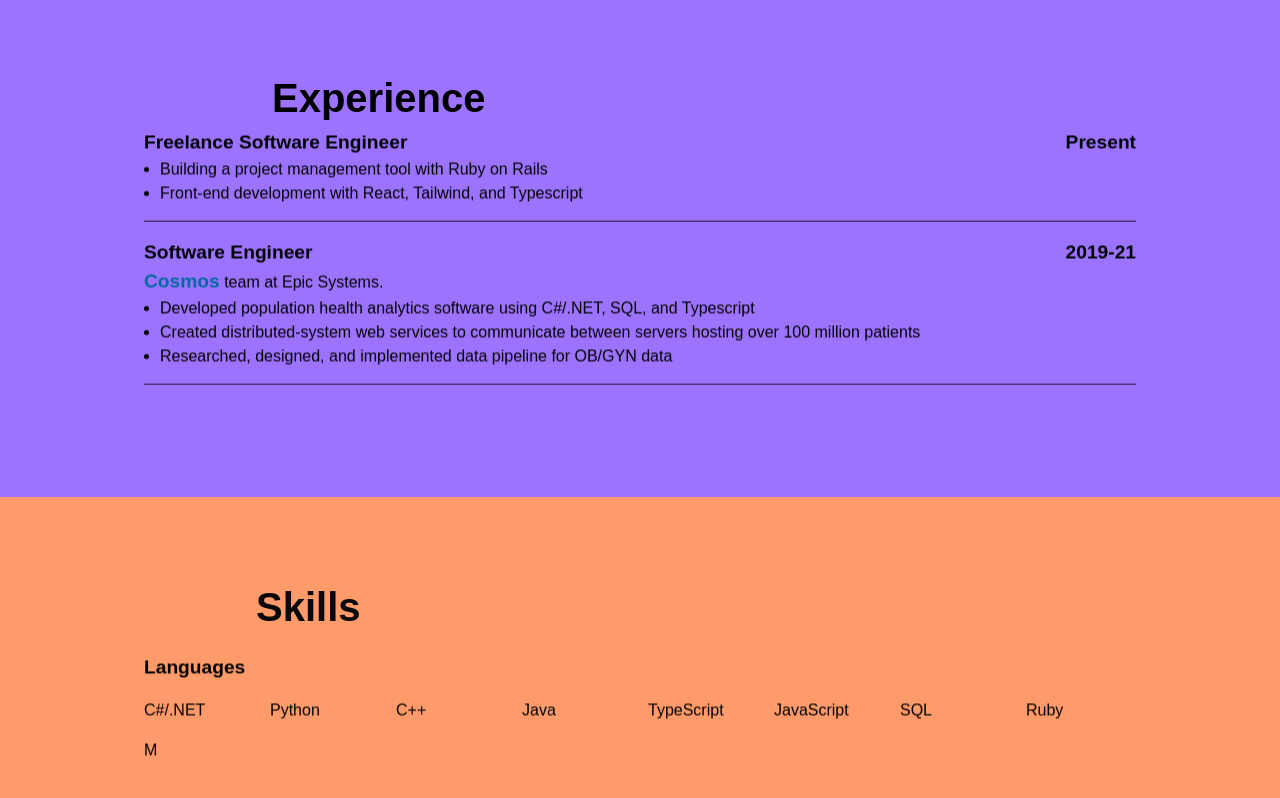
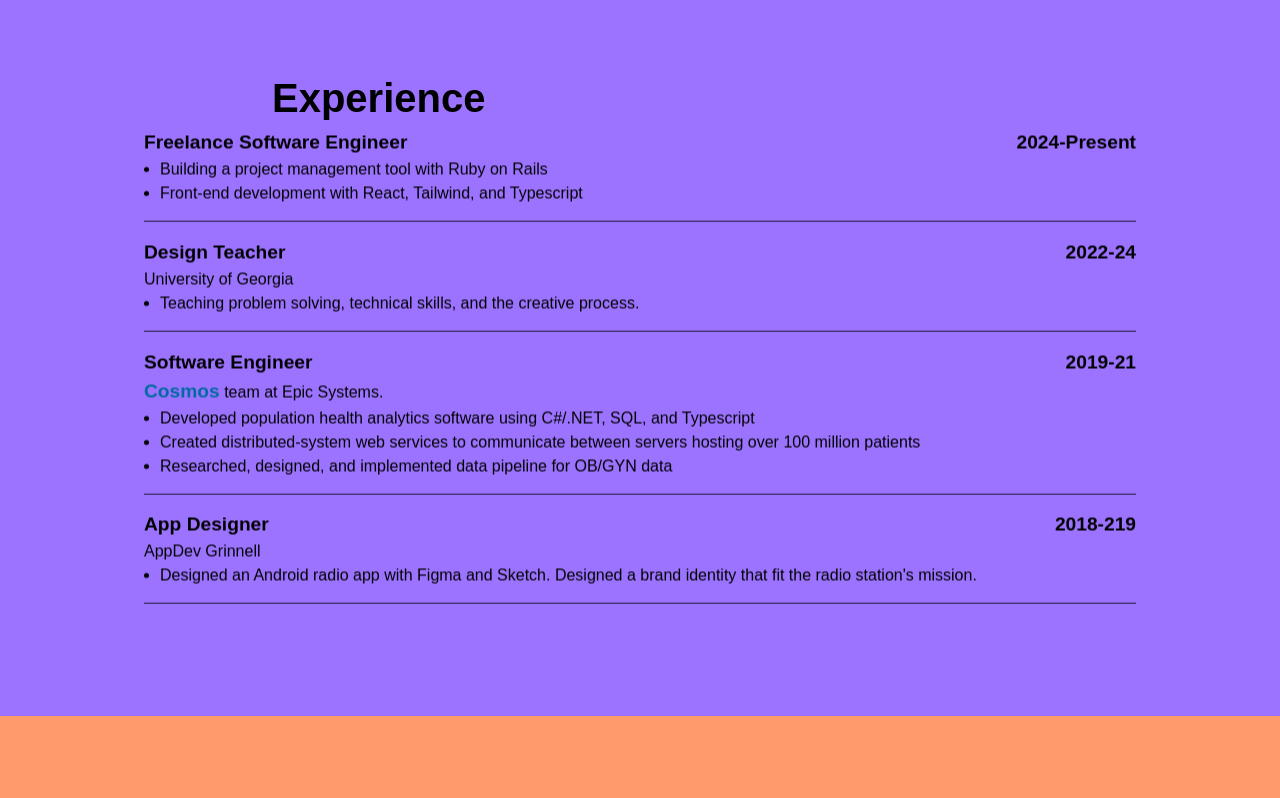
Before and after one commit to martincham/dev.martin, a React (Vite) app: page / in a window 1280 px wide. Shown: the part 1700-2498 px from the top of the page. Built offline with nearby package versions, Linux system fonts and the light colour scheme; a web font is replaced by a local one.

Commit message:
progress

```diff
--- a/src/sections/AboutSection.tsx
+++ b/src/sections/AboutSection.tsx
@@ -22,7 +22,7 @@ const AboutSection = () => {
             <a href="https://github.com/martincham">
               <div className="border-l border-black px-2 link ">GitHub</div>
             </a>
-            <a href="public/MartinChamberlinResume.pdf">
+            <a href="/MartinChamberlinResume.pdf">
               <div className="border-l border-black px-2 link ">Resume</div>
             </a>
           </div>
--- a/src/sections/ContactSection.tsx
+++ b/src/sections/ContactSection.tsx
@@ -2,7 +2,7 @@ const ContactSection = () => {
   return (
     <section id="contact" className="">
       <div className="mx-auto text-left  p-4">
-        <h2 className=" ml-[10vw] py-2">Thanks for visiting!</h2>
+        <h3 className=" ml-[10vw] py-2">Thanks for visiting!</h3>
         <div className="transition-all duration-150 text-turq text-lg font-semibold grid grid-cols-2 sm:grid-cols-4  lg:grid-cols-8 gap-4 my-8"></div>
       </div>
     </section>
--- a/src/sections/ExperienceSection.tsx
+++ b/src/sections/ExperienceSection.tsx
@@ -10,13 +10,31 @@ const ExperienceSection = () => {
           <div>
             <div className="flex justify-between">
               <h3 className="">Freelance Software Engineer</h3>
-              <h3 className="">Present</h3>
+              <h3 className="">2024-Present</h3>
             </div>
 
             <ul className="pl-4 list-disc">
               <li>Building a project management tool with Ruby on Rails</li>
               <li>
                 Front-end development with React, Tailwind, and Typescript
+              </li>
+            </ul>
+          </div>
+          <hr className="my-4 mx-auto h-[1px] bg-black" />
+        </ScrollAnimation>
+
+        {/* UGA */}
+        <ScrollAnimation>
+          <div>
+            <div className="flex justify-between">
+              <h3 className="">Design Teacher</h3>
+              <h3 className="">2022-24</h3>
+            </div>
+            <p>University of Georgia</p>
+            <ul className="pl-4 list-disc">
+              <li>
+                Teaching problem solving, technical skills, and the creative
+                process.
               </li>
             </ul>
           </div>
@@ -56,6 +74,24 @@ const ExperienceSection = () => {
           </div>
           <hr className="my-4 mx-auto h-[1px] bg-black" />
         </ScrollAnimation>
+
+        {/* Grinnell */}
+        <ScrollAnimation>
+          <div>
+            <div className="flex justify-between">
+              <h3 className="">App Designer</h3>
+              <h3 className="">2018-219</h3>
+            </div>
+            <p>AppDev Grinnell</p>
+            <ul className="pl-4 list-disc">
+              <li>
+                Designed an Android radio app with Figma and Sketch. Designed a
+                brand identity that fit the radio station's mission.
+              </li>
+            </ul>
+          </div>
+          <hr className="my-4 mx-auto h-[1px] bg-black" />
+        </ScrollAnimation>
       </div>
     </section>
   );
--- a/src/styles/globals.css
+++ b/src/styles/globals.css
@@ -35,6 +35,7 @@ h1 {
 h2 {
     font-size: min(2.5rem, 10vw);
     font-weight: 600;
+    color: black;
 }
 h3 {
     font-size: min(1.2rem, 6vw);
@@ -53,6 +54,33 @@ p {
 
 .link:hover {
     color: var(--muted-foreground);
+}
+
+/* Skill Bar */
+
+.meter {
+    height: 4px;
+    max-width: 20vw;
+    position: relative;
+    background: var(--background);
+    border-radius: 4px;
+    padding: 0;
+    box-shadow: inset 0 -1px 1px rgba(255, 255, 255, 0.3);
+}
+
+.meter span {
+    display: block;
+    height: 100%;
+    border-top-right-radius: 8px;
+    border-bottom-right-radius: 8px;
+    border-top-left-radius: 20px;
+    border-bottom-left-radius: 20px;
+    background-color: rgb(43, 194, 83);
+    background-image: linear-gradient(
+        center bottom,
+        rgb(43, 194, 83) 37%,
+        rgb(84, 240, 84) 69%
+    );
 }
 
 :root {
```
